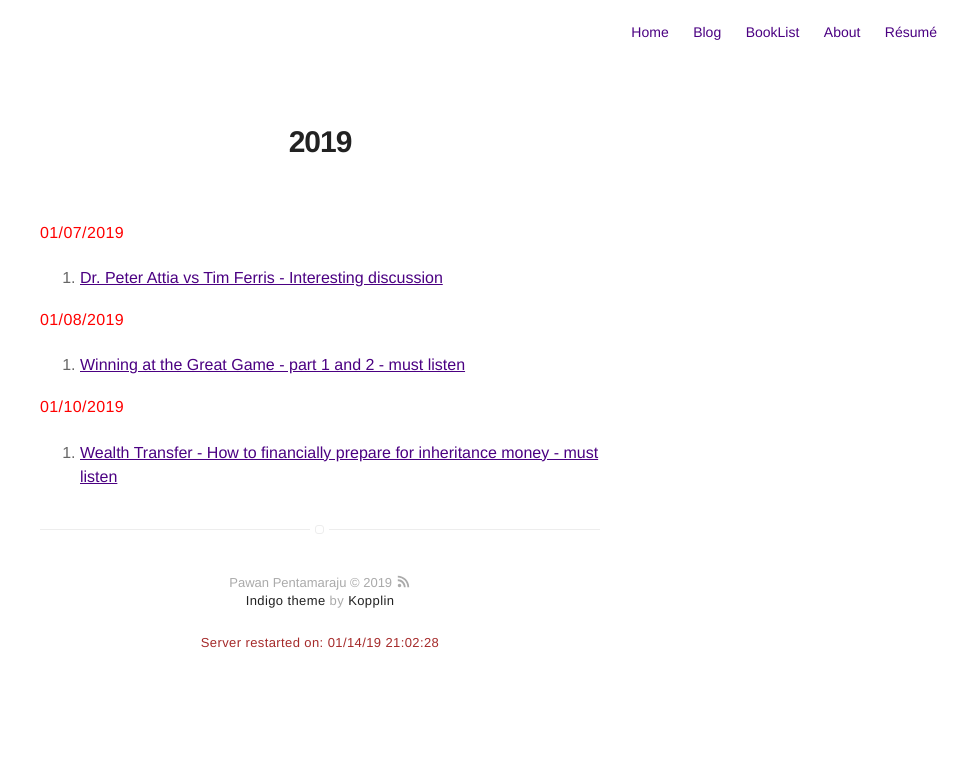
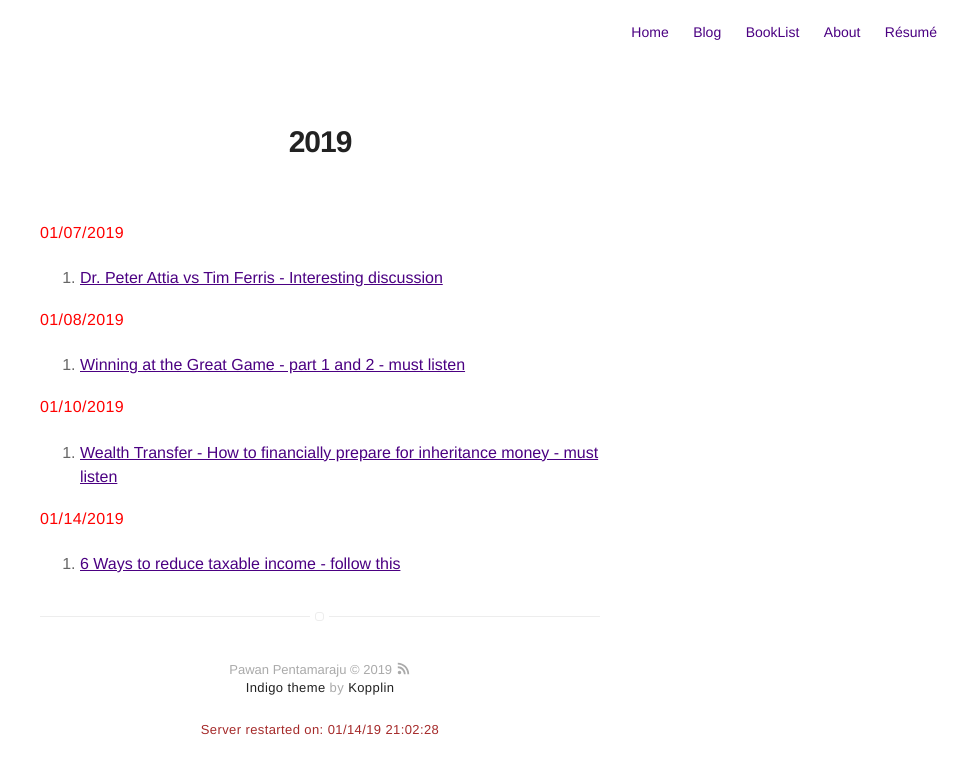
Before and after one commit to pawanpe/pawanpe.github.io, a Jekyll site: the page built from booklist/2019/articlesandvideos.markdown, in a window 1280 px wide. Shown: the top 774 px of the page, without its empty margins (320-1280 px from the left). Built offline with Jekyll 4.4.1, drawn with Linux system fonts in a browser that asks for light colours.

Commit message:
update 1/14/2019

```diff
--- a/booklist/2019/articlesandvideos.markdown
+++ b/booklist/2019/articlesandvideos.markdown
@@ -16,3 +16,7 @@ layout: page
 <b style="color: red">01/10/2019</b>
 
 1. [Wealth Transfer - How to financially prepare for inheritance money - must listen](https://www.biggerpockets.com/renewsblog/biggerpockets-money-podcast-49-wealth-transfer-how-financially-prepare-inheritance-money-hari-mix/)
+
+<b style="color: red">01/14/2019</b>
+
+1. [6 Ways to reduce taxable income - follow this](https://www.biggerpockets.com/renewsblog/biggerpockets-money-podcast-54-6-ways-reduce-taxable-income-eric-brotman/)
```
